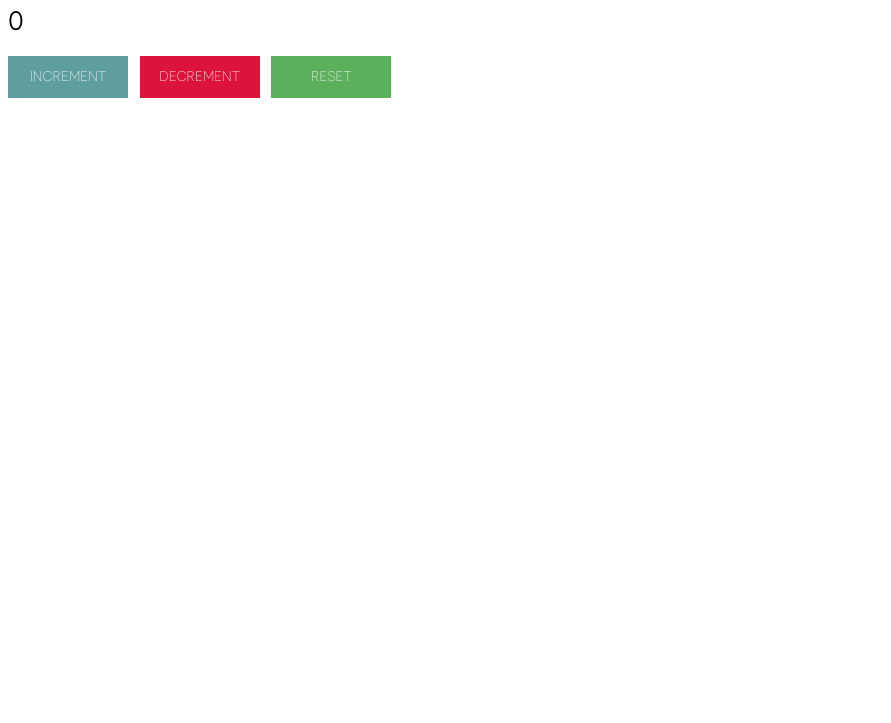
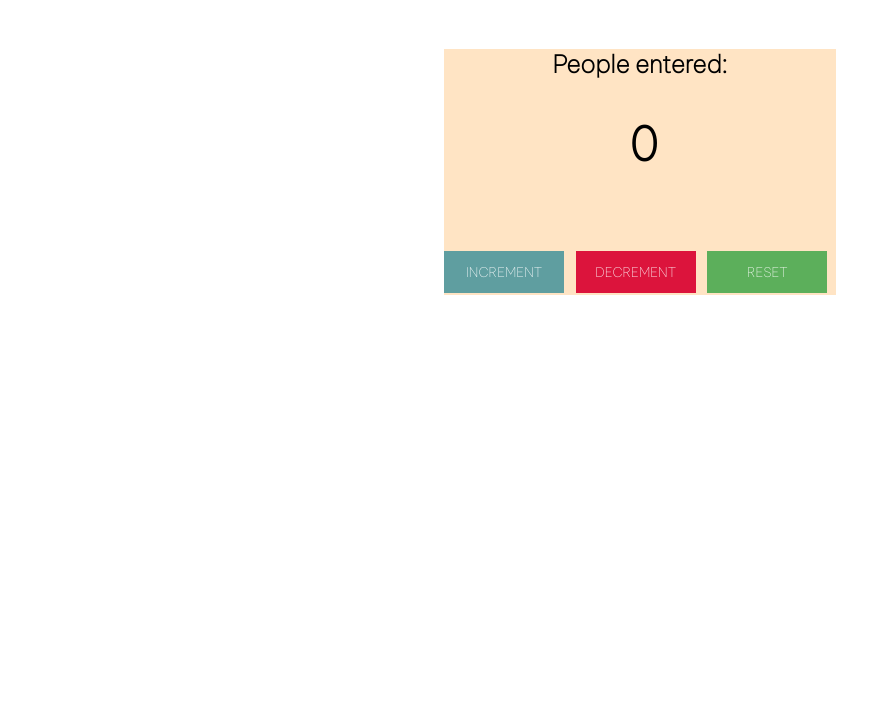
Before and after one commit to ysaiaspaul/Counter, a plain HTML site: page index.html in a window 1280 px wide. Shown: the part 77-800 px from the top of the page, without its empty margins (0-891 px from the left). Drawn offline with Linux system fonts and the light colour scheme.

Commit message:
Updated the UI for the counter.

```diff
--- a/app.css
+++ b/app.css
@@ -1,8 +1,27 @@
 *{
     font-family: 'Be Vietnam Pro', sans-serif;
 }
+/*Container*/
+.container{
+    width: 392px;
+    height: 246px;
+    margin: 10% auto;
+    background-color: bisque;
+}
+.container  h1{
+    width: 175px;
+    margin: auto;
+}
+#count-el{
+    width: 21px;
+    margin: 9% auto;
+    font-size: 46px;
+}
+/*BUTTON*/
 
-/*BUTTON*/
+.controlBtn{
+    margin: 20% auto;
+}
 button{
     border: none;
     color: white;
@@ -35,7 +54,7 @@ button:hover{
     padding: 20px;
     width: 200px;
     position: relative;
-    margin: 20px 0 0 0;
+    margin: -249px 0 0 78px;
     display: none;
 }
 
--- a/index.html
+++ b/index.html
@@ -9,21 +9,25 @@
     <link rel="stylesheet" href="app.css">
 </head>
 <body>
+    <section class="container">
         <h1>People entered: </h1>
         <h2 id="count-el">0</h2>
 
         <!-Control btn->
+        <section class="controlBtn">
 
             <button id="increment-btn" onclick="increment()">INCREMENT</button>
             <button id="decrement-btn" onclick="decrement()">DECREMENT</button>
             <button id="reset-btn" onclick="reset()">RESET</button>
 
+        </section>
         <!-Alert btn->
 
         <div id="alert">
             <span id="closebtn">&times;</span>
             Is already at 0!
         </div>
+    </section>
     <script src="index.js"> </script>
 </body>
 
```
Lines whose indentation alone changed are shown as unchanged.
